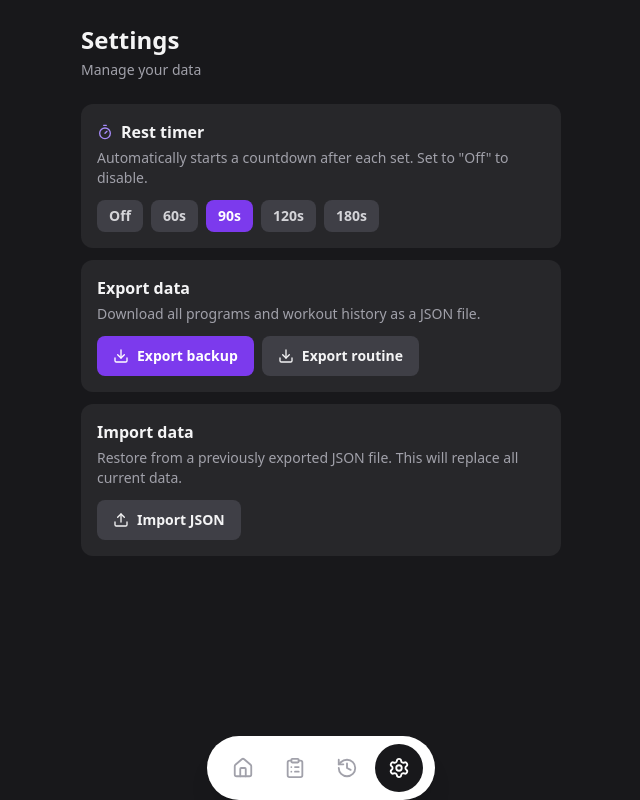
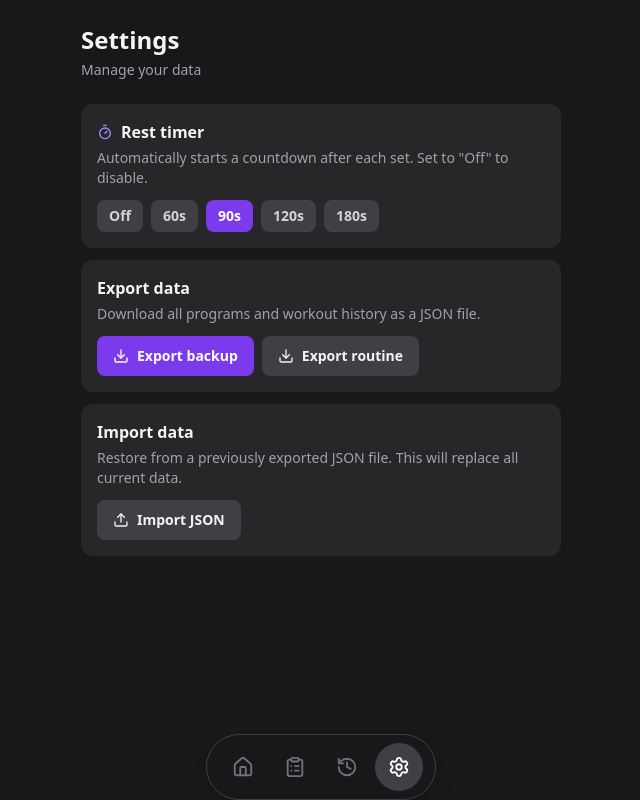
Before and after one commit to ngallion/pushlog-app, a React (Vite) app: page /settings in a window 1280 px wide. Shown: the whole page, without its empty margins (319-959 px from the left). Built offline with nearby package versions, Linux system fonts and the light colour scheme.

Commit message:
update nav pill to dark theme colors

```diff
--- a/src/components/BottomNav.tsx
+++ b/src/components/BottomNav.tsx
@@ -31,11 +31,11 @@ export function BottomNav() {
   }, []);
 
   const navClass = ({ isActive }: { isActive: boolean }) =>
-    `flex items-center justify-center w-12 h-12 rounded-full transition-colors ${isActive ? "bg-zinc-900 text-white" : "text-zinc-400 hover:text-zinc-600"}`;
+    `flex items-center justify-center w-12 h-12 rounded-full transition-colors ${isActive ? "bg-zinc-700 text-white" : "text-zinc-500 hover:text-zinc-300"}`;
 
   return (
     <nav ref={navRef} className="fixed bottom-0 left-0 right-0 z-50 flex justify-center pb-6 pb-safe pointer-events-none">
-      <div className="pointer-events-auto flex items-center gap-1 bg-white rounded-full px-3 py-2 shadow-xl">
+      <div className="pointer-events-auto flex items-center gap-1 bg-zinc-900 border border-zinc-700 rounded-full px-3 py-2 shadow-xl">
         <NavLink to="/" end className={navClass}>
           <Home size={22} />
         </NavLink>
```
